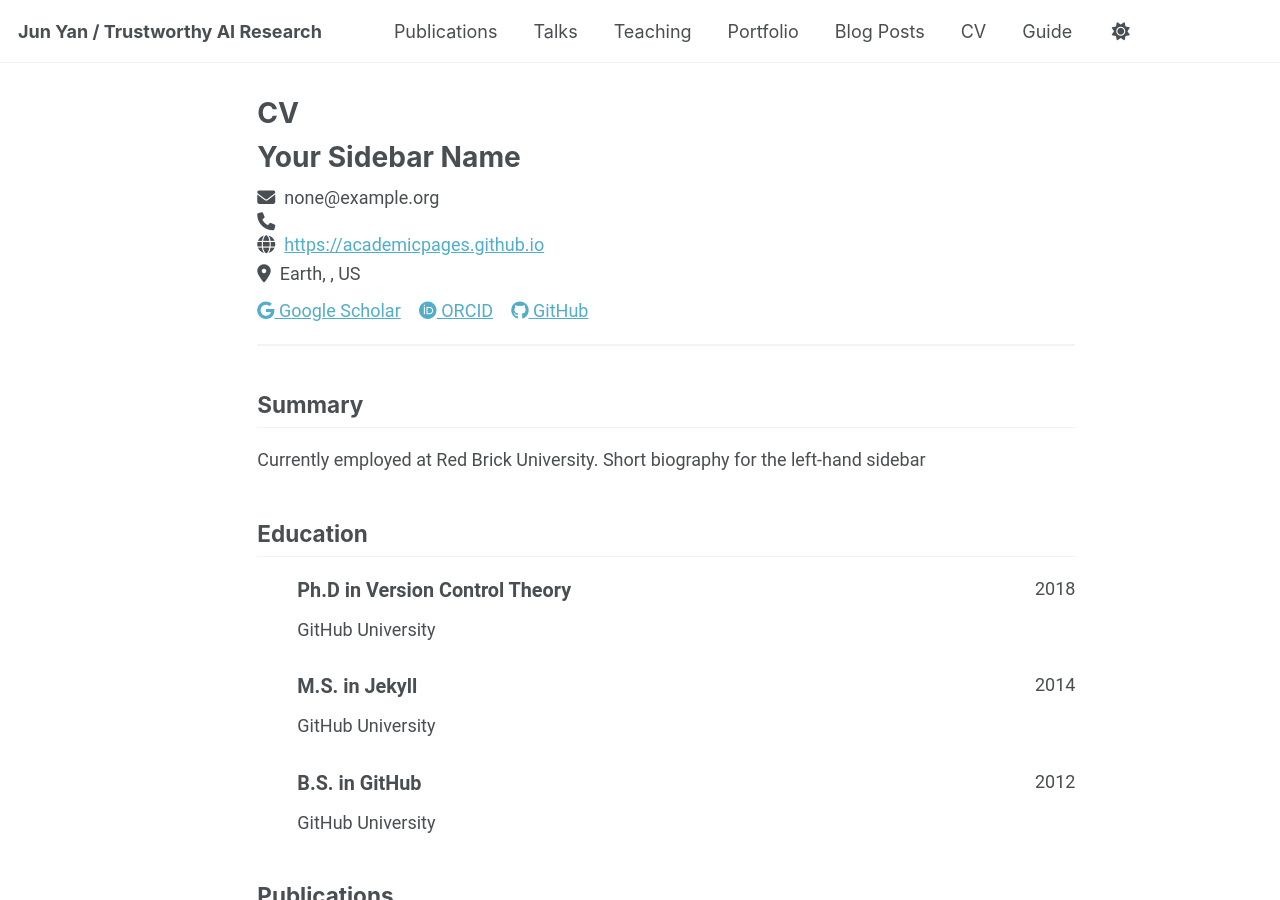
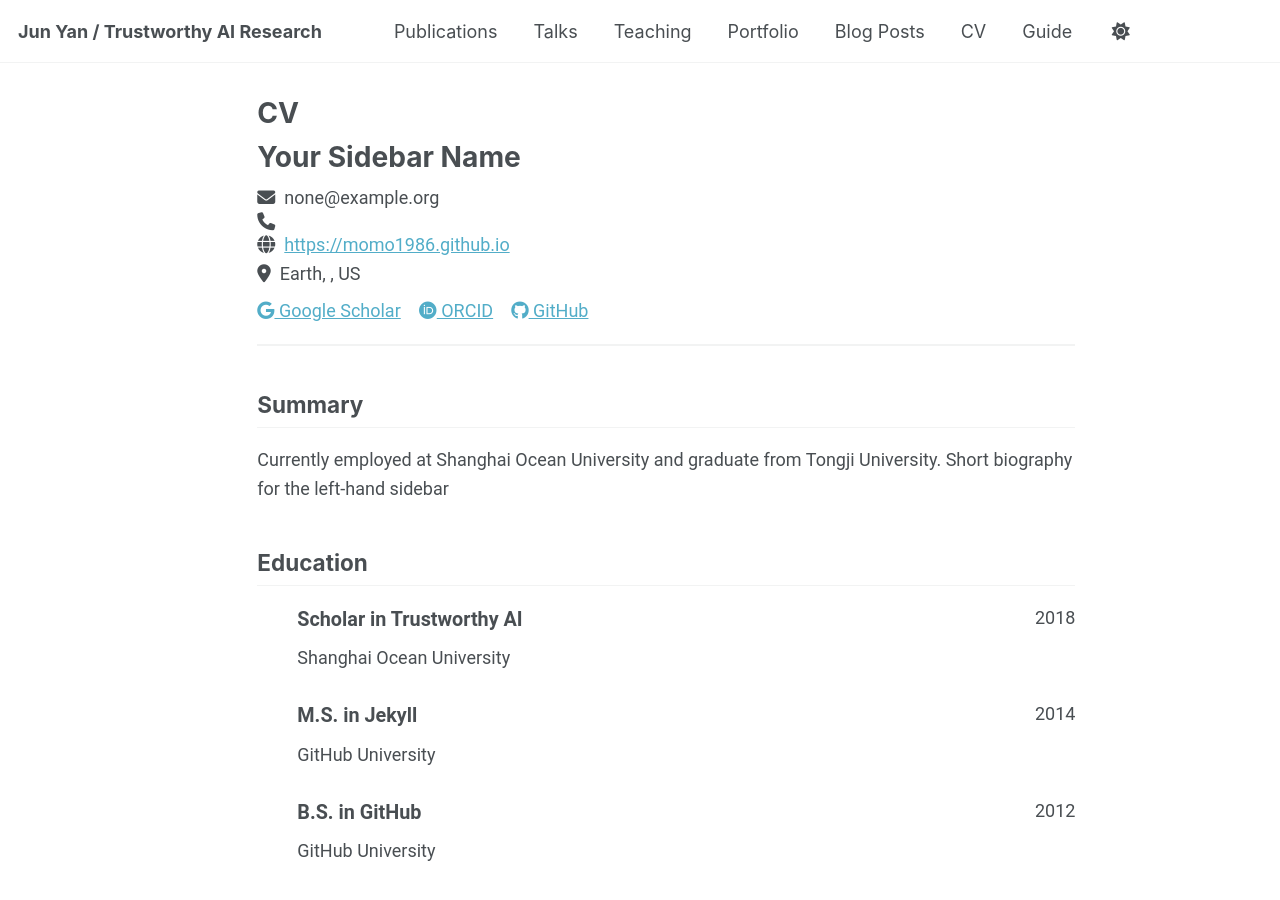
Before and after one commit to momo1986/momo1986.github.io, a Jekyll site: the page built from _pages/cv-json.md, in a window 1280 px wide and 900 px high. Built offline with Jekyll 4.4.1, drawn with Linux system fonts in a browser that asks for light colours; a script bundle is joined from its source files by our own code; library files that are not in the unit come from our copies.

Commit message:
Update cv.json

```diff
--- a/_data/cv.json
+++ b/_data/cv.json
@@ -3,8 +3,8 @@
     "name": "Your Sidebar Name",
     "email": "none@example.org",
     "phone": "",
-    "website": "https://academicpages.github.io",
-    "summary": "Currently employed at Red Brick University. Short biography for the left-hand sidebar",
+    "website": "https://momo1986.github.io",
+    "summary": "Currently employed at Shanghai Ocean University and graduate from Tongji University. Short biography for the left-hand sidebar",
     "location": {
       "address": "",
       "postalCode": "",
@@ -16,7 +16,7 @@
       {
         "network": "Google Scholar",
         "username": "",
-        "url": "https://scholar.google.com/citations?user=PS_CX0AAAAAJ"
+        "url": "https://scholar.google.com/citations?user=kvIH_ZgAAAAJ&hl=en&authuser=2"
       },
       {
         "network": "ORCID",
@@ -25,16 +25,16 @@
       },
       {
         "network": "GitHub",
-        "username": "academicpages",
-        "url": "https://github.com/academicpages"
+        "username": "momo1986",
+        "url": "https://github.com/momo1986"
       }
     ]
   },
   "work": [],
   "education": [
     {
-      "institution": "GitHub University",
-      "area": "Ph.D in Version Control Theory",
+      "institution": "Shanghai Ocean University",
+      "area": "Scholar in Trustworthy AI",
       "studyType": "",
       "startDate": "",
       "endDate": "2018",
```
